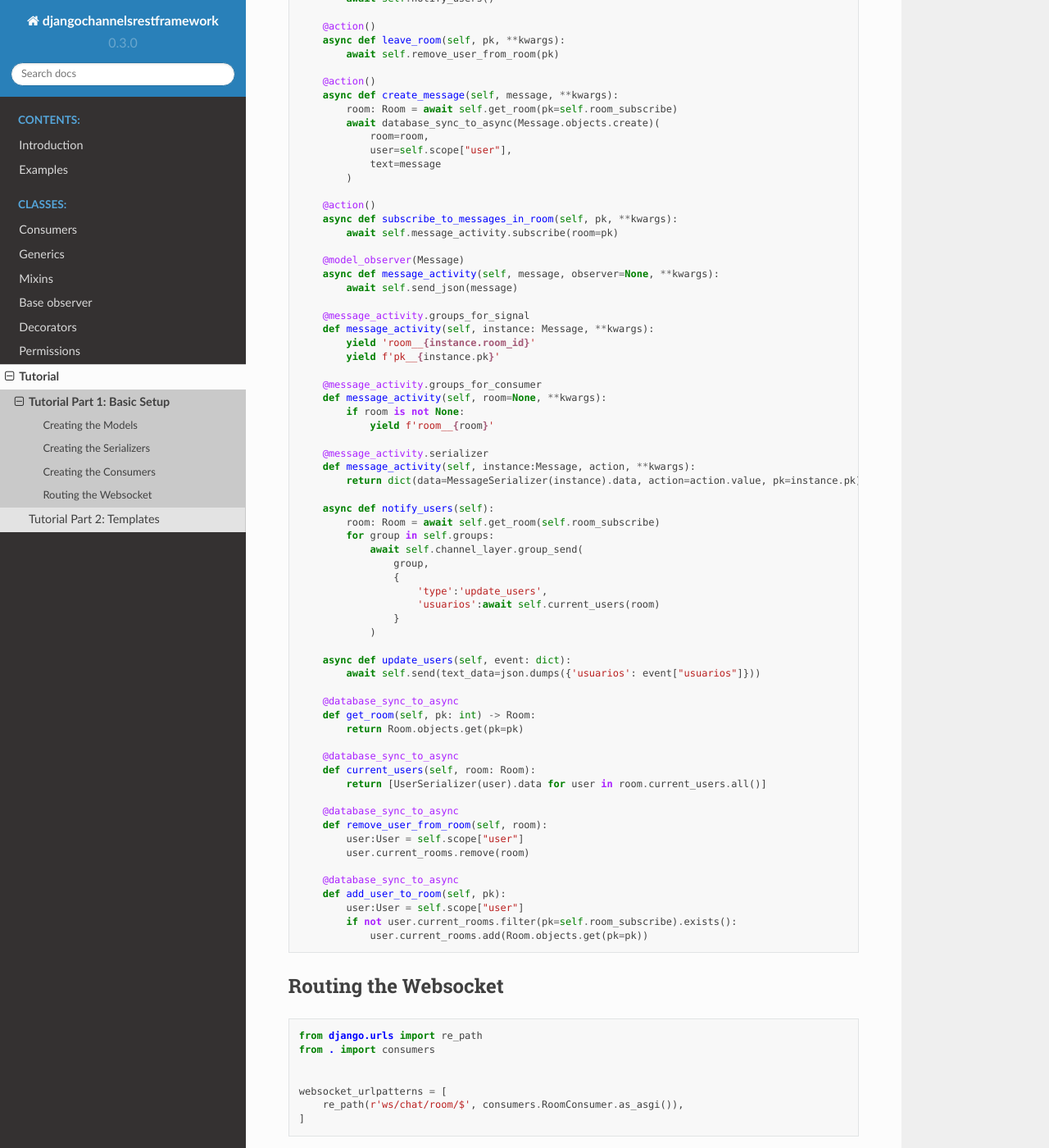
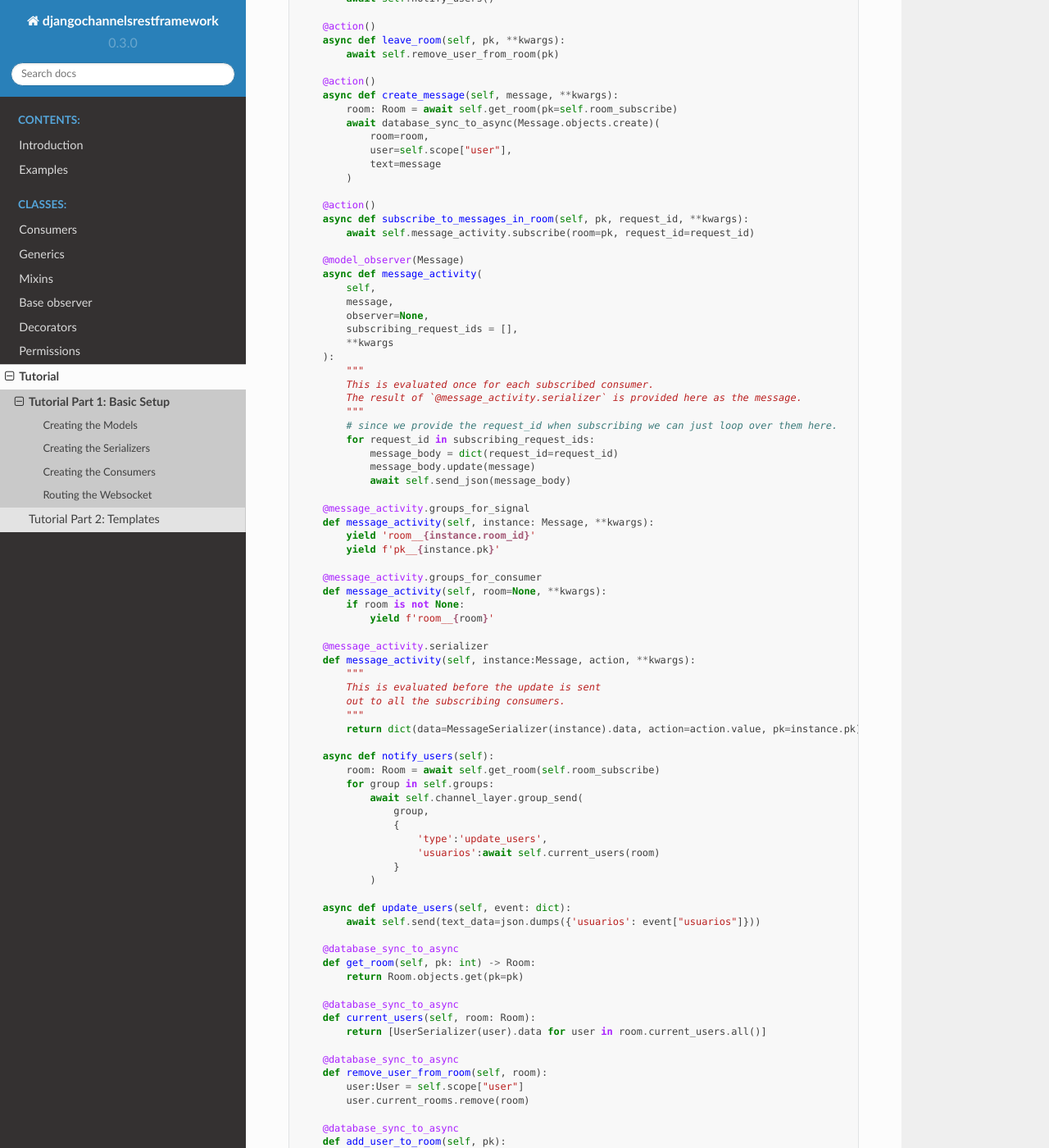
Before and after one commit to NilCoalescing/djangochannelsrestframework, a Sphinx documentation site: the page built from docs/tutorial/part_1.rst, in a window 1280 px wide and 1400 px high, scrolled down 3099 px. Shown: the whole window at 82% size. Built offline with Sphinx 7.4.7 and the Read the Docs theme 2.0.0, drawn with Linux system fonts in a browser that asks for light colours; pages that are not in the unit, such as notebooks, are missing from menus.

Commit message:
update documenation

```diff
--- a/docs/tutorial/part_1.rst
+++ b/docs/tutorial/part_1.rst
@@ -179,12 +179,26 @@ In the ``consumers.py`` file we will create only the room consumer for:
             )
 
         @action()
-        async def subscribe_to_messages_in_room(self, pk, **kwargs):
-            await self.message_activity.subscribe(room=pk)
+        async def subscribe_to_messages_in_room(self, pk, request_id, **kwargs):
+            await self.message_activity.subscribe(room=pk, request_id=request_id)
 
         @model_observer(Message)
-        async def message_activity(self, message, observer=None, **kwargs):
-            await self.send_json(message)
+        async def message_activity(
+            self,
+            message,
+            observer=None,
+            subscribing_request_ids = [],
+            **kwargs
+        ):
+            """
+            This is evaluated once for each subscribed consumer.
+            The result of `@message_activity.serializer` is provided here as the message.
+            """
+            # since we provide the request_id when subscribing we can just loop over them here.
+            for request_id in subscribing_request_ids:
+                message_body = dict(request_id=request_id)
+                message_body.update(message)
+                await self.send_json(message_body)
 
         @message_activity.groups_for_signal
         def message_activity(self, instance: Message, **kwargs):
@@ -198,6 +212,10 @@ In the ``consumers.py`` file we will create only the room consumer for:
 
         @message_activity.serializer
         def message_activity(self, instance:Message, action, **kwargs):
+            """
+            This is evaluated before the update is sent
+            out to all the subscribing consumers.
+            """
             return dict(data=MessageSerializer(instance).data, action=action.value, pk=instance.pk)
 
         async def notify_users(self):
```
Also changed, not shown: README.rst (+59 -12 lines), docs/examples/filtered_model_observer.rst (+9 -3 lines), docs/examples/model_observer.rst (+9 -3 lines), 1 other file.
